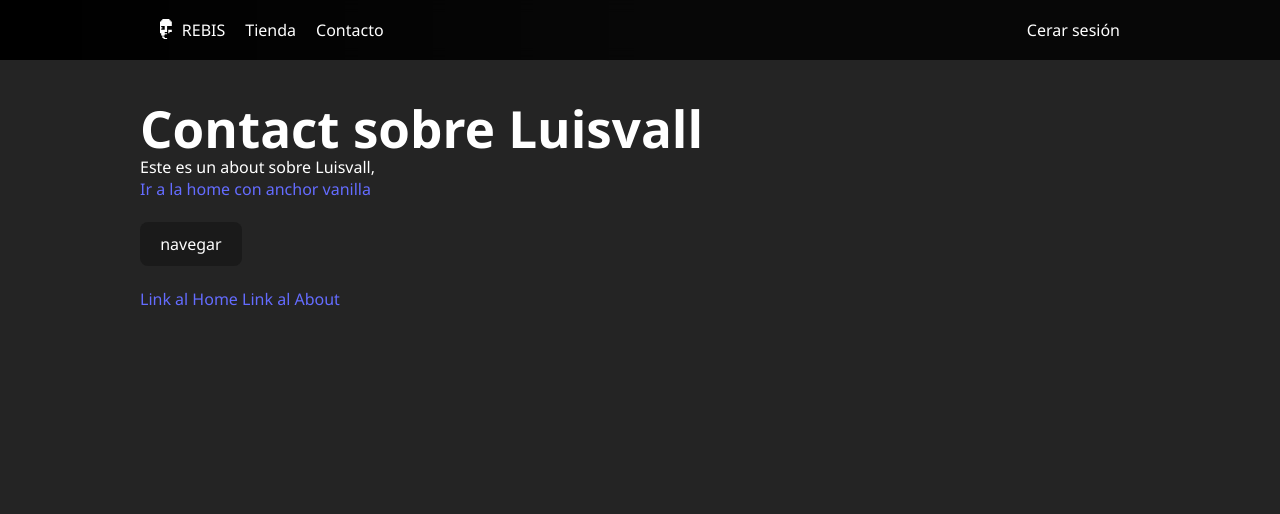
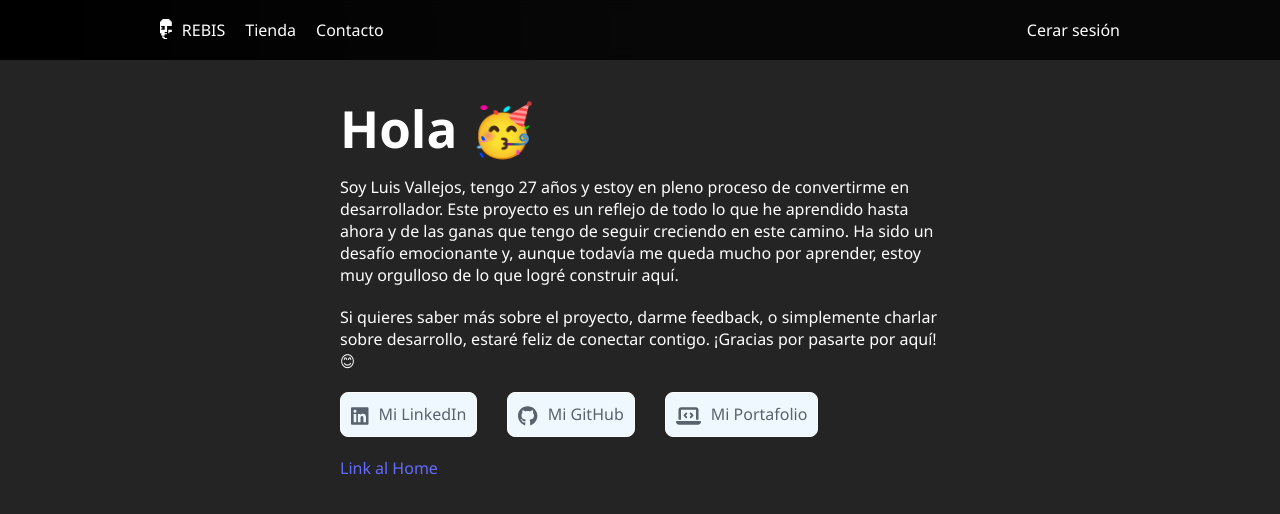
Before and after one commit to luisvall/storeReactLV, a React (Vite) app: page /contact in a window 1280 px wide. Shown: the top 514 px of the page. Built offline with nearby package versions, Linux system fonts and the light colour scheme; no server answers.

Commit message:
se remodelo la página de contacto

```diff
--- a/src/components/Icons.jsx
+++ b/src/components/Icons.jsx
@@ -1,12 +1,11 @@
-import * as React from "react"
+import * as React from "react";
 export const CartIcon = (props) => (
   <svg xmlns="http://www.w3.org/2000/svg" viewBox="0 0 576 512" {...props}>
     <path d="M0 24C0 10.7 10.7 0 24 0h45.5c22 0 41.5 12.8 50.6 32h411c26.3 0 45.5 25 38.6 50.4l-41 152.3c-8.5 31.4-37 53.3-69.5 53.3H170.7l5.4 28.5c2.2 11.3 12.1 19.5 23.6 19.5H488c13.3 0 24 10.7 24 24s-10.7 24-24 24H199.7c-34.6 0-64.3-24.6-70.7-58.5l-51.6-271c-.7-3.8-4-6.5-7.9-6.5H24C10.7 48 0 37.3 0 24zm128 440a48 48 0 1 1 96 0 48 48 0 1 1-96 0zm336-48a48 48 0 1 1 0 96 48 48 0 1 1 0-96z" />
   </svg>
-  )
+);
 
 export const LogoIcon = (props) => (
-    <div>
   <svg
     xmlns="http://www.w3.org/2000/svg"
     id="Capa_2"
@@ -28,19 +27,34 @@
       />
     </g>
   </svg>
-    </div>
-  )
-
+);
 
 export const DltIcon = (props) => (
   <svg xmlns="http://www.w3.org/2000/svg" viewBox="0 0 576 512" {...props}>
     <path d="M576 128c0-35.3-28.7-64-64-64H205.3c-17 0-33.3 6.7-45.3 18.7L9.4 233.4c-6 6-9.4 14.1-9.4 22.6s3.4 16.6 9.4 22.6L160 429.3c12 12 28.3 18.7 45.3 18.7H512c35.3 0 64-28.7 64-64V128zm-305 47c9.4-9.4 24.6-9.4 33.9 0l47 47 47-47c9.4-9.4 24.6-9.4 33.9 0s9.4 24.6 0 33.9l-47 47 47 47c9.4 9.4 9.4 24.6 0 33.9s-24.6 9.4-33.9 0l-47-47-47 47c-9.4 9.4-24.6 9.4-33.9 0s-9.4-24.6 0-33.9l47-47-47-47c-9.4-9.4-9.4-24.6 0-33.9z" />
   </svg>
-)
-
+);
 
 export const TrashIcon = (props) => (
   <svg xmlns="http://www.w3.org/2000/svg" viewBox="0 0 448 512" {...props}>
     <path d="M135.2 17.7C140.6 6.8 151.7 0 163.8 0h120.4c12.1 0 23.2 6.8 28.6 17.7L320 32h96c17.7 0 32 14.3 32 32s-14.3 32-32 32H32C14.3 96 0 81.7 0 64s14.3-32 32-32h96l7.2-14.3zM32 128h384v320c0 35.3-28.7 64-64 64H96c-35.3 0-64-28.7-64-64V128zm96 64c-8.8 0-16 7.2-16 16v224c0 8.8 7.2 16 16 16s16-7.2 16-16V208c0-8.8-7.2-16-16-16zm96 0c-8.8 0-16 7.2-16 16v224c0 8.8 7.2 16 16 16s16-7.2 16-16V208c0-8.8-7.2-16-16-16zm96 0c-8.8 0-16 7.2-16 16v224c0 8.8 7.2 16 16 16s16-7.2 16-16V208c0-8.8-7.2-16-16-16z" />
   </svg>
-)
+);
+
+export const GitHubIcon = (props) => (
+  <svg xmlns="http://www.w3.org/2000/svg" viewBox="0 0 496 512" {...props}>
+    <path d="M165.9 397.4c0 2-2.3 3.6-5.2 3.6-3.3.3-5.6-1.3-5.6-3.6 0-2 2.3-3.6 5.2-3.6 3-.3 5.6 1.3 5.6 3.6zm-31.1-4.5c-.7 2 1.3 4.3 4.3 4.9 2.6 1 5.6 0 6.2-2s-1.3-4.3-4.3-5.2c-2.6-.7-5.5.3-6.2 2.3zm44.2-1.7c-2.9.7-4.9 2.6-4.6 4.9.3 2 2.9 3.3 5.9 2.6 2.9-.7 4.9-2.6 4.6-4.6-.3-1.9-3-3.2-5.9-2.9zM244.8 8C106.1 8 0 113.3 0 252c0 110.9 69.8 205.8 169.5 239.2 12.8 2.3 17.3-5.6 17.3-12.1 0-6.2-.3-40.4-.3-61.4 0 0-70 15-84.7-29.8 0 0-11.4-29.1-27.8-36.6 0 0-22.9-15.7 1.6-15.4 0 0 24.9 2 38.6 25.8 21.9 38.6 58.6 27.5 72.9 20.9 2.3-16 8.8-27.1 16-33.7-55.9-6.2-112.3-14.3-112.3-110.5 0-27.5 7.6-41.3 23.6-58.9-2.6-6.5-11.1-33.3 2.6-67.9 20.9-6.5 69 27 69 27 20-5.6 41.5-8.5 62.8-8.5s42.8 2.9 62.8 8.5c0 0 48.1-33.6 69-27 13.7 34.7 5.2 61.4 2.6 67.9 16 17.7 25.8 31.5 25.8 58.9 0 96.5-58.9 104.2-114.8 110.5 9.2 7.9 17 22.9 17 46.4 0 33.7-.3 75.4-.3 83.6 0 6.5 4.6 14.4 17.3 12.1C428.2 457.8 496 362.9 496 252 496 113.3 383.5 8 244.8 8zM97.2 352.9c-1.3 1-1 3.3.7 5.2 1.6 1.6 3.9 2.3 5.2 1 1.3-1 1-3.3-.7-5.2-1.6-1.6-3.9-2.3-5.2-1zm-10.8-8.1c-.7 1.3.3 2.9 2.3 3.9 1.6 1 3.6.7 4.3-.7.7-1.3-.3-2.9-2.3-3.9-2-.6-3.6-.3-4.3.7zm32.4 35.6c-1.6 1.3-1 4.3 1.3 6.2 2.3 2.3 5.2 2.6 6.5 1 1.3-1.3.7-4.3-1.3-6.2-2.2-2.3-5.2-2.6-6.5-1zm-11.4-14.7c-1.6 1-1.6 3.6 0 5.9 1.6 2.3 4.3 3.3 5.6 2.3 1.6-1.3 1.6-3.9 0-6.2-1.4-2.3-4-3.3-5.6-2z" />
+  </svg>
+);
+
+export const CodePcIcon = (props) => (
+  <svg xmlns="http://www.w3.org/2000/svg" viewBox="0 0 640 512" {...props}>
+    <path d="M64 96c0-35.3 28.7-64 64-64h384c35.3 0 64 28.7 64 64v256h-64V96H128v256H64V96zM0 403.2C0 392.6 8.6 384 19.2 384h601.6c10.6 0 19.2 8.6 19.2 19.2 0 42.4-34.4 76.8-76.8 76.8H76.8C34.4 480 0 445.6 0 403.2zM281 209l-31 31 31 31c9.4 9.4 9.4 24.6 0 33.9s-24.6 9.4-33.9 0l-48-48c-9.4-9.4-9.4-24.6 0-33.9l48-48c9.4-9.4 24.6-9.4 33.9 0s9.4 24.6 0 33.9zm112-34 48 48c9.4 9.4 9.4 24.6 0 33.9l-48 48c-9.4 9.4-24.6 9.4-33.9 0s-9.4-24.6 0-33.9l31-31-31-31c-9.4-9.4-9.4-24.6 0-33.9s24.6-9.4 33.9 0z" />
+  </svg>
+);
+
+export const SquareLiIcon = (props) => (
+  <svg xmlns="http://www.w3.org/2000/svg" viewBox="0 0 448 512" {...props}>
+    <path d="M416 32H31.9C14.3 32 0 46.5 0 64.3v383.4C0 465.5 14.3 480 31.9 480H416c17.6 0 32-14.5 32-32.3V64.3c0-17.8-14.4-32.3-32-32.3zM135.4 416H69V202.2h66.5V416zm-33.2-243c-21.3 0-38.5-17.3-38.5-38.5S80.9 96 102.2 96c21.2 0 38.5 17.3 38.5 38.5 0 21.3-17.2 38.5-38.5 38.5zm282.1 243h-66.4V312c0-24.8-.5-56.7-34.5-56.7-34.6 0-39.9 27-39.9 54.9V416h-66.4V202.2h63.7v29.2h.9c8.9-16.8 30.6-34.5 62.9-34.5 67.2 0 79.7 44.3 79.7 101.9V416z" />
+  </svg>
+);
--- a/src/index.css
+++ b/src/index.css
@@ -89,6 +89,6 @@
   height: 20px;
   fill: #fff;
   vertical-align: middle;
-  display: flex;
+  display: inline;
   padding-right: 10px;
 }
--- /dev/null
+++ b/src/pages/ContactPage.css
@@ -0,0 +1,67 @@
+.contactContainer {
+  display: flex;
+  flex-direction: column;
+  gap: 20px;
+  max-width: 600px;
+}
+
+.contactDescription {
+  display: flex;
+  flex-direction: column;
+  gap: 20px;
+}
+
+.contactLinks{
+    display: flex;
+    flex-wrap: wrap;
+    gap: 30px;
+}
+
+.contactLink{
+padding: 10px;
+border: 1px solid white;
+border-radius: 8px;
+transition: transform 1s;
+}
+
+.--gh, .--gh >*{
+    color: #59636e;
+    fill: #59636e;
+    background-color: aliceblue;
+}
+
+.--li, .--li >*{
+    color: #59636e;
+    fill: #59636e;
+    background-color: aliceblue;
+}
+
+.--pf , .--pf >*{
+    color: #59636e;
+    fill: #59636e;
+    background-color: aliceblue;
+}
+
+.contactLink:hover{
+    border: 1px solid #0969da;
+    color:#0969da;
+    fill:#0969da;
+    transform: scale(1.1);
+}
+
+@media (max-width:500px){
+    .contactLinks{
+        flex-direction: column;
+        padding-left: 10px;
+    }
+
+    .contactLink{
+        width: 170px;
+    }
+
+    .contactLinks .contactLink svg{
+        width: 35px;
+        padding: 0px;
+        margin-right: 8px;
+    }
+}
--- a/src/pages/ContactPage.jsx
+++ b/src/pages/ContactPage.jsx
@@ -1,26 +1,54 @@
-import { navegateFunction, Link } from "../router/Link";
-export default function ContactPage () {
+import { Link } from "../router/Link";
+import {
+  CodePcIcon,
+  GitHubIcon,
+  LogoIcon,
+  SquareLiIcon,
+} from "../components/Icons";
+import "./ContactPage.css";
+export default function ContactPage() {
   return (
     <>
       <section className="section">
-        <div className="container">
-          <h1>Contact sobre Luisvall</h1>
-          <p>Este es un about sobre Luisvall, </p>
-          <a href="/">Ir a la home con anchor vanilla</a>
-          <br />
-          <br />
-          <button
-            onClick={() => {
-              navegateFunction("/");
-            }}
-          >
-            navegar
-          </button>{" "}
-          <br />
-          <br />
+        <div className="container contactContainer">
+          <h1 className="contactTittle">Hola 🥳</h1>
+          <article className="contactDescription">
+            <p className="contactProyect">
+              Soy Luis Vallejos, tengo 27 años y estoy en pleno proceso de
+              convertirme en desarrollador. Este proyecto es un reflejo de todo
+              lo que he aprendido hasta ahora y de las ganas que tengo de seguir
+              creciendo en este camino. Ha sido un desafío emocionante y, aunque
+              todavía me queda mucho por aprender, estoy muy orgulloso de lo que
+              logré construir aquí.
+            </p>
+
+            <p className="contactCta">
+              Si quieres saber más sobre el proyecto, darme feedback, o
+              simplemente charlar sobre desarrollo, estaré feliz de conectar
+              contigo. ¡Gracias por pasarte por aquí! 😊
+            </p>
+          </article>
+          <div className="contactLinks">
+            <a
+              className="contactLink --li"
+              href="https://www.linkedin.com/in/luisvall" target="_blank"
+            >
+              <SquareLiIcon className="icon" />
+              Mi LinkedIn
+            </a>
+            <a className="contactLink --gh" href="https://github.com/luisvall" target="_blank">
+              <GitHubIcon className="icon" />
+              Mi GitHub
+            </a>
+            <a className="contactLink --pf" href="https://www.luisvall.com/" target="_blank">
+              <CodePcIcon className="icon" />
+              Mi Portafolio
+            </a>
+          </div>
+
           <Link to="/">Link al Home</Link>
-          <Link to="/about"> Link al About</Link>
         </div>
+        <a href=""></a>
       </section>
     </>
   );
```
Lines whose indentation alone changed are shown as unchanged.
